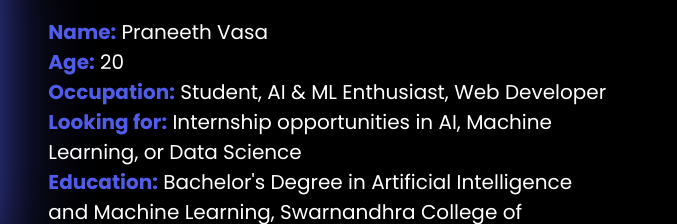
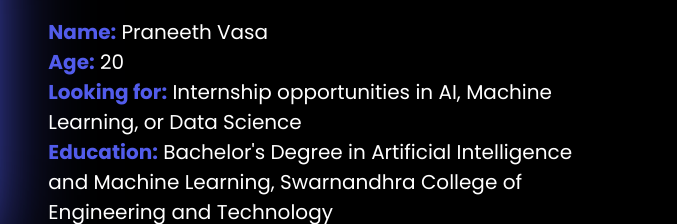
Before and after one commit to PraneethVasa/Portfolio, a plain HTML site: page index.html in a window 1280 px wide. Shown: the part 1127-1351 px from the top of the page, 603-1280 px from the left. Drawn offline with nearby package versions, Linux system fonts and the light colour scheme.

Commit message:
Update index.html

```diff
--- a/index.html
+++ b/index.html
@@ -93,7 +93,7 @@
                     <ul>
                         <li><span class="li-head">Name:</span> Praneeth Vasa</li>
                         <li><span class="li-head">Age:</span> 20</li>
-                        <li><span class="li-head">Occupation:</span> Student, AI & ML Enthusiast, Web Developer</li>
+
                         <li><span class="li-head">Looking for:</span> Internship opportunities in AI, Machine Learning, or Data Science</li>
                         <li><span class="li-head">Education:</span> Bachelor's Degree in Artificial Intelligence and Machine Learning, Swarnandhra College of Engineering and Technology</li>
                         <li><span class="li-head">Experience:</span> AI Intern, Data Science Intern, Machine Learning Intern</li>
```
